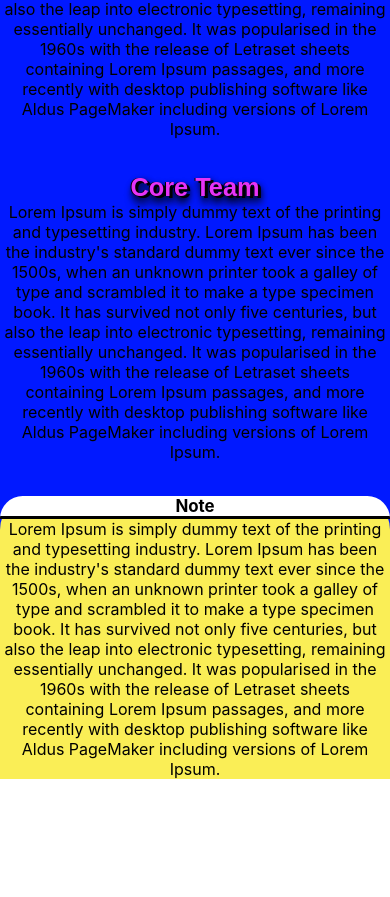
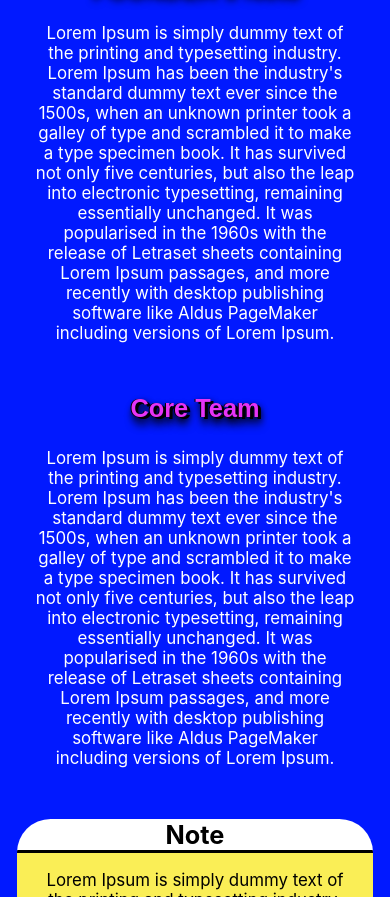
Before and after one commit to praveenpkg8/dattebayo, a React (Create React App) app: page / in a window 390 px wide. Shown: the part 1447-2344 px from the top of the page. Before the commit the page ends 2226 px from the top, so only its background shows below. Built offline with nearby package versions, Linux system fonts and the light colour scheme.

Commit message:
Modified: About css

```diff
--- a/src/About.css
+++ b/src/About.css
@@ -9,7 +9,7 @@
     grid-template-rows: 1fr 1fr;
     grid-template-columns: 1fr 1fr;
     row-gap: 4vh;
-    column-gap: 4vh;;
+    column-gap: 4vh;
 }
 
 
@@ -88,25 +88,30 @@
 
 }
 
+@media screen and (max-width: 1350px) {
+    .AboutMainContainer {
+        height: 100%;
+    }
+}
 
 @media screen and (max-width: 700px)  {
     .AboutMainContainer {
         background-color: #0119ff;
         height: 100%;
     }
-
     .AbtSecWrapper {
         display: grid;
-        /* grid-template-rows: 1fr 1fr; */
+        grid-template-rows: 1fr ;
         grid-template-columns: 1fr;
-        row-gap: 4vh;
-        column-gap: 4vh;;
+        row-gap: 0;
+        column-gap: 0;
     }
     .AbtSec-1 {
         z-index: inherit;
         grid-column: auto;
         grid-row: auto;
         margin: auto;
+        padding: 2vh;
 
     }
     .AbtSec-2 {
@@ -114,13 +119,14 @@
         grid-column: auto;
         grid-row: auto;
         margin: auto;
-
+        padding: 2vh;
     }
     .AbtSec-3 {
         z-index: inherit;
         grid-column: auto;
         grid-row: auto;
-        margin: auto;
+        margin: 0;
+        padding: 2vh;
 
     }
     .AbtSec-4 {
@@ -128,6 +134,7 @@
         grid-column: auto;
         grid-row: auto;
         margin: auto;
+        padding: 2vh;
 
     }
     .AbtHeader {
@@ -145,6 +152,7 @@
 
     .AbtSecTile {
         background-color: rgb(250, 238, 86);
+        background-color: transparent;
         border-radius: 4vh 4vh 0 0;
     }
 
@@ -153,21 +161,32 @@
         border-radius: 5vh 5vh 0 0;
         border-bottom-style: solid;
         border-bottom-color: black;
+        font-size: 3vh;
+        margin: 0;
+    }
+    .AbtSecTile div {
+        background-color: rgb(250, 238, 86);
+        border-bottom-style: solid;
+        border-bottom-color: black;
         margin: 0;
         font-size: 2vh;
+        padding: 2vh;
     }
-
 
 
     .AbtSecTile2 h2{
         color: rgb(231, 51, 247);
-        font-size: 4vh;
         text-shadow: -1px 0 black, 2px 3px 6px black, 2px 8px 9px black, 3px 2px black;
         font-family: Arial;
         font-size: 3vh;
+        margin-bottom: 1vh;
+    }
+
+    .AbtSecTile2 div{
+        color: white;
         margin: 0;
-
-
+        font-size: 2vh;
+        padding: 2vh;
     }
 
 }
```
